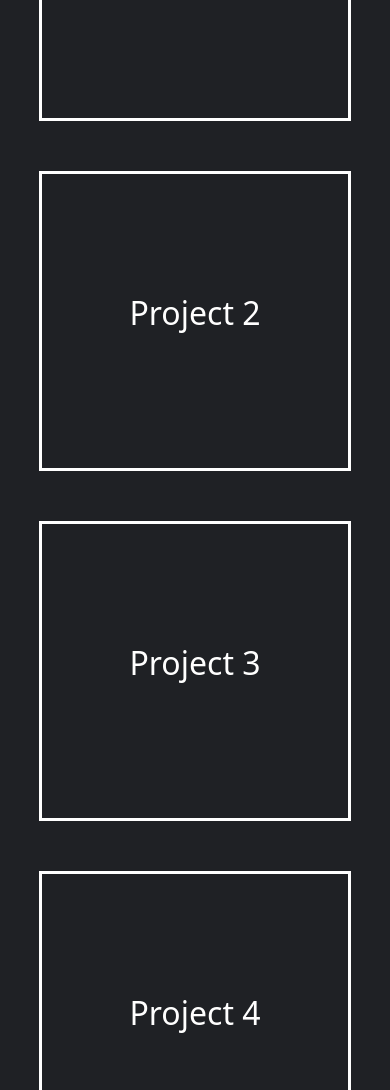
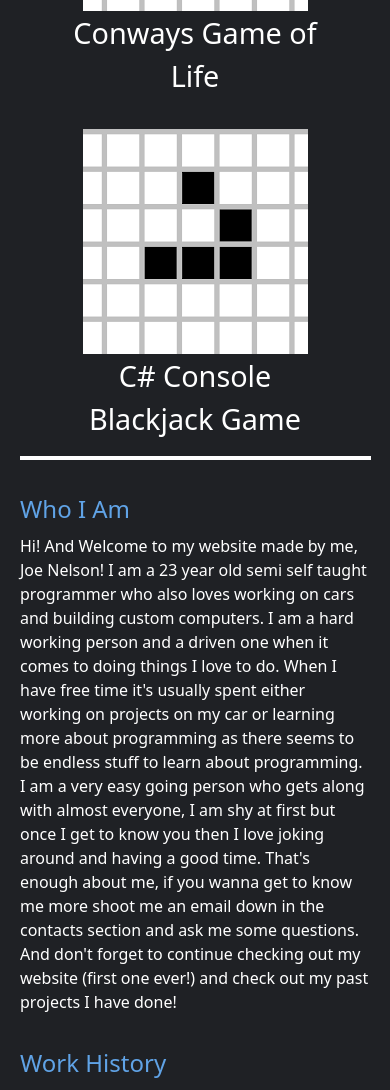
Before and after one commit to JoeNelson14/JoeNelson, a plain HTML site: page index.html in a window 390 px wide. Shown: the part 687-1777 px from the top of the page. Drawn offline with nearby package versions, Linux system fonts and the light colour scheme.

Commit message:
added download files and fix some issues with projects container

```diff
--- a/css/home_style.css
+++ b/css/home_style.css
@@ -68,32 +68,31 @@ body {
   width: 80%;
   margin: auto auto;
   flex-wrap: wrap;
-  justify-content: space-between;
+  justify-content: center;
+  align-items: center;
 }
 .project-title {
-  color: white;
+  color: #60a3e6;
   padding: 50px 12px 0 12px;
   margin: 0;
   text-align: center;
   font-size: 3rem;
 }
 .project {
+  color: white;
+  text-decoration: none;
   font-size: 2rem;
-  color: white;
-  border: 3px solid white;
-  width: 300px;
-  height: 300px;
-  display: flex;
-  justify-content: center;
-  align-items: center;
-  margin-top: 50px;
+  text-align: center;
+  padding: 5% 5%;
+}
+.project p {
+  margin: 0;
 }
 
 hr {
   opacity: 100%;
   width: 90%;
   margin: auto auto;
-  margin-top: 50px;
   border: 2px solid white;
 }
 
@@ -120,7 +119,7 @@ table {
   margin: 5% auto;
 }
 caption {
-  color: white;
+  color: #60a3e6;
   font-size: 2rem;
   caption-side: top;
   padding: 1%;
@@ -189,15 +188,11 @@ td:nth-child(1) {
   .subtitle {
     font-size: 2rem;
   }
+  .project-container {
+    justify-content: center;
+  }
   .project {
-    font-size: 2rem;
-    color: white;
-    border: 3px solid white;
-    width: 100%;
-    display: flex;
-    justify-content: center;
-    align-items: center;
-    margin-top: 50px;
+    font-size: 1.8rem;
   }
   .about-container p {
     font-size: 1rem;
--- a/index.html
+++ b/index.html
@@ -55,21 +55,17 @@
     </div>
   </div>
 
-  <!-- content -->
+  <!-- projects -->
   <h2 class="project-title">Projects</h3>
     <div class="project-container">
-      <div class="project">
-        <p>Project 1</p>
-      </div>
-      <div class="project">
-        <p>Project 2</p>
-      </div>
-      <div class="project">
-        <p>Project 3</p>
-      </div>
-      <div class="project">
-        <p>Project 4</p>
-      </div>
+      <a class="project" href="downloads/JoeNelsonGOL.zip" download="JoeNelsonsGameOfLife">
+        <img src="Images/gol.png" alt="Game Of Life Project">
+        <p>Conways Game of Life</p>
+      </a>
+      <a class="project" href="downloads/Blackjack.zip" download="JoeNelsonBlackJack">
+        <img src="Images/gol.png" alt="Game Of Life Project">
+        <p>C# Console Blackjack Game</p>
+      </a>
     </div>
 
     <hr>
@@ -113,7 +109,7 @@
       </p>
       <h3 class="about-titles">Love For Cars</h3>
       <p>
-        Since turning 16 and getting my divers license I fell in love with driving.
+        Since turning 16 and getting my drivers license I fell in love with driving.
         My first car was my dads old s10 pickup truck, it wasn't fancy or new
         but it got me around and to work and I loved the freedom. My first car I
         bought was a 1989 toyota mr2 first gen, it was a 5 speed manual car. I
```
Also changed, not shown: Images/gol.png (added), 5 other files.
